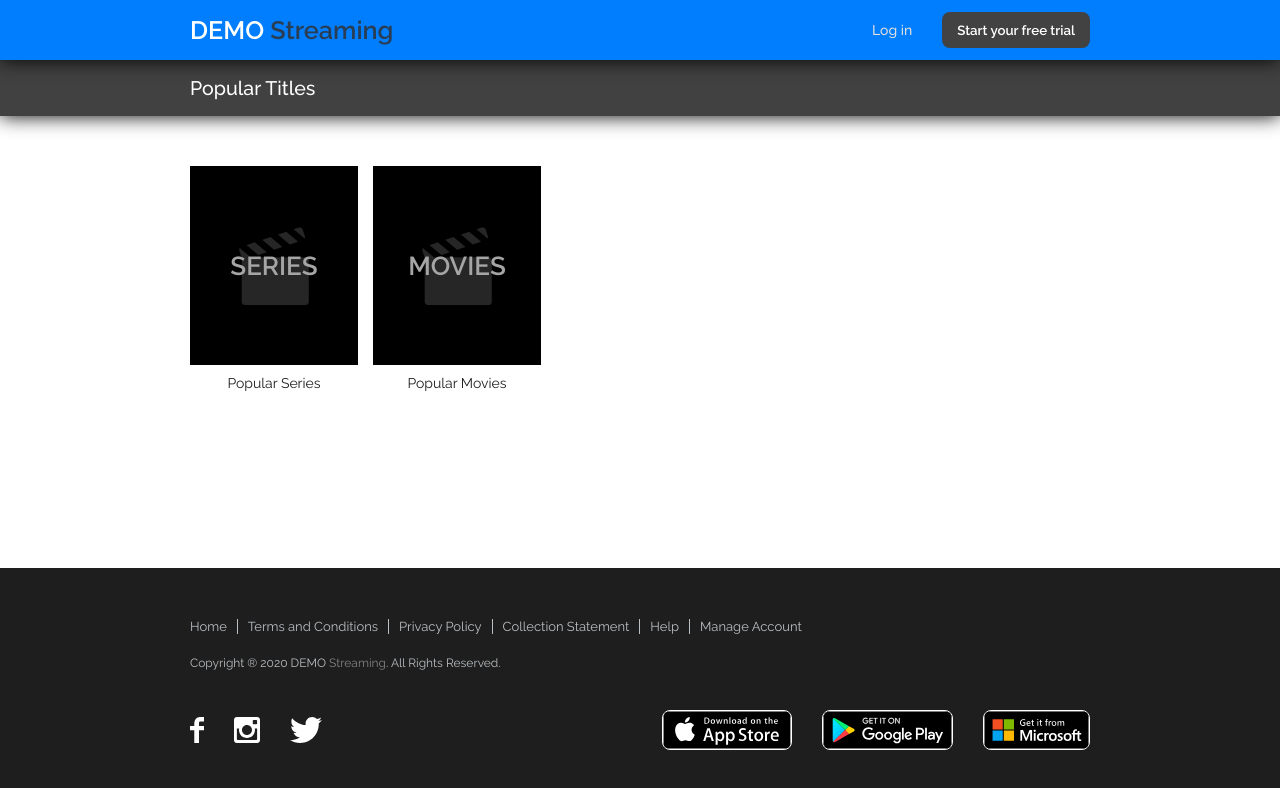
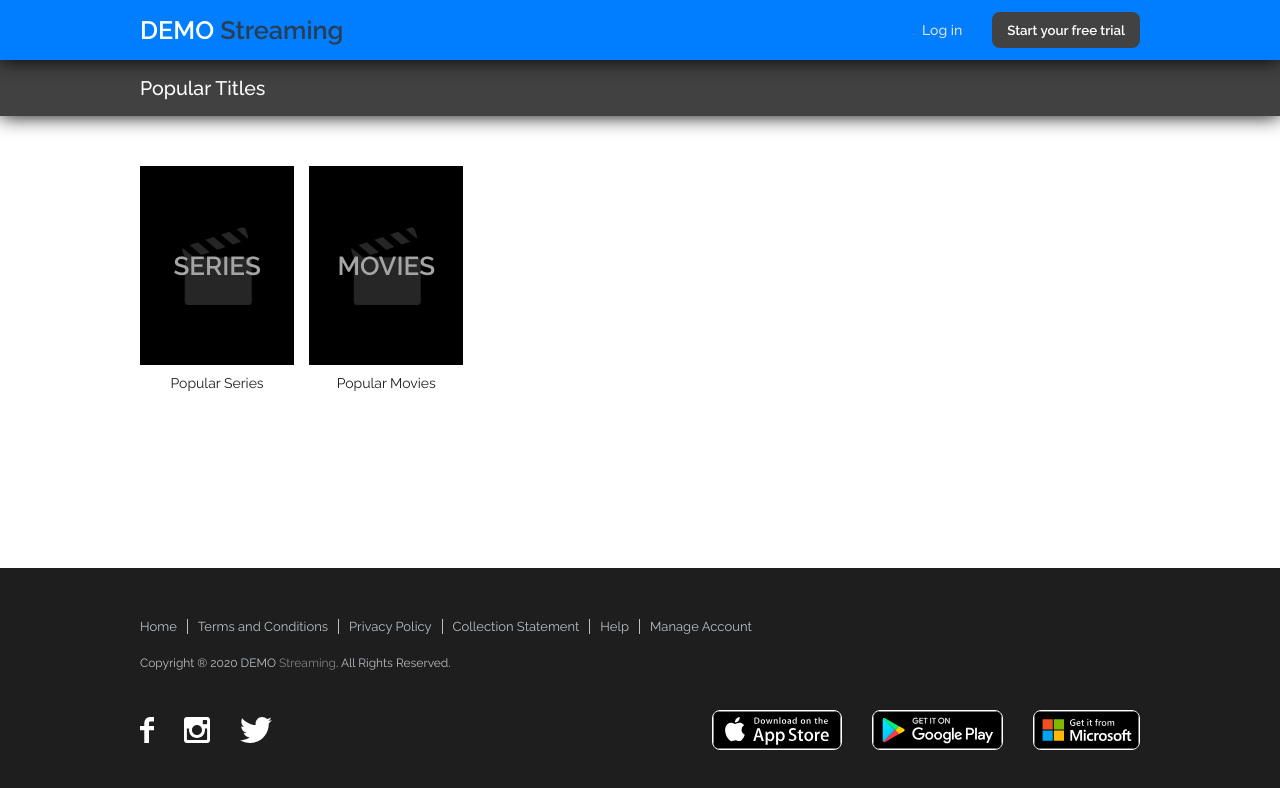
Before and after one commit to yunusemremert/frontend-challenge, a Next.js app: page / in a window 1280 px wide. Shown: the top 788 px of the page. Built offline with nearby package versions, Linux system fonts and the light colour scheme.

Commit message:
Update style.module.css
Screen size

```diff
--- a/components/container/style.module.css
+++ b/components/container/style.module.css
@@ -1,5 +1,5 @@
 .container {
-    max-width: 940px;
+    max-width: 1040px;
     margin-left: auto;
     margin-right: auto;
     padding: 0 20px;
```
